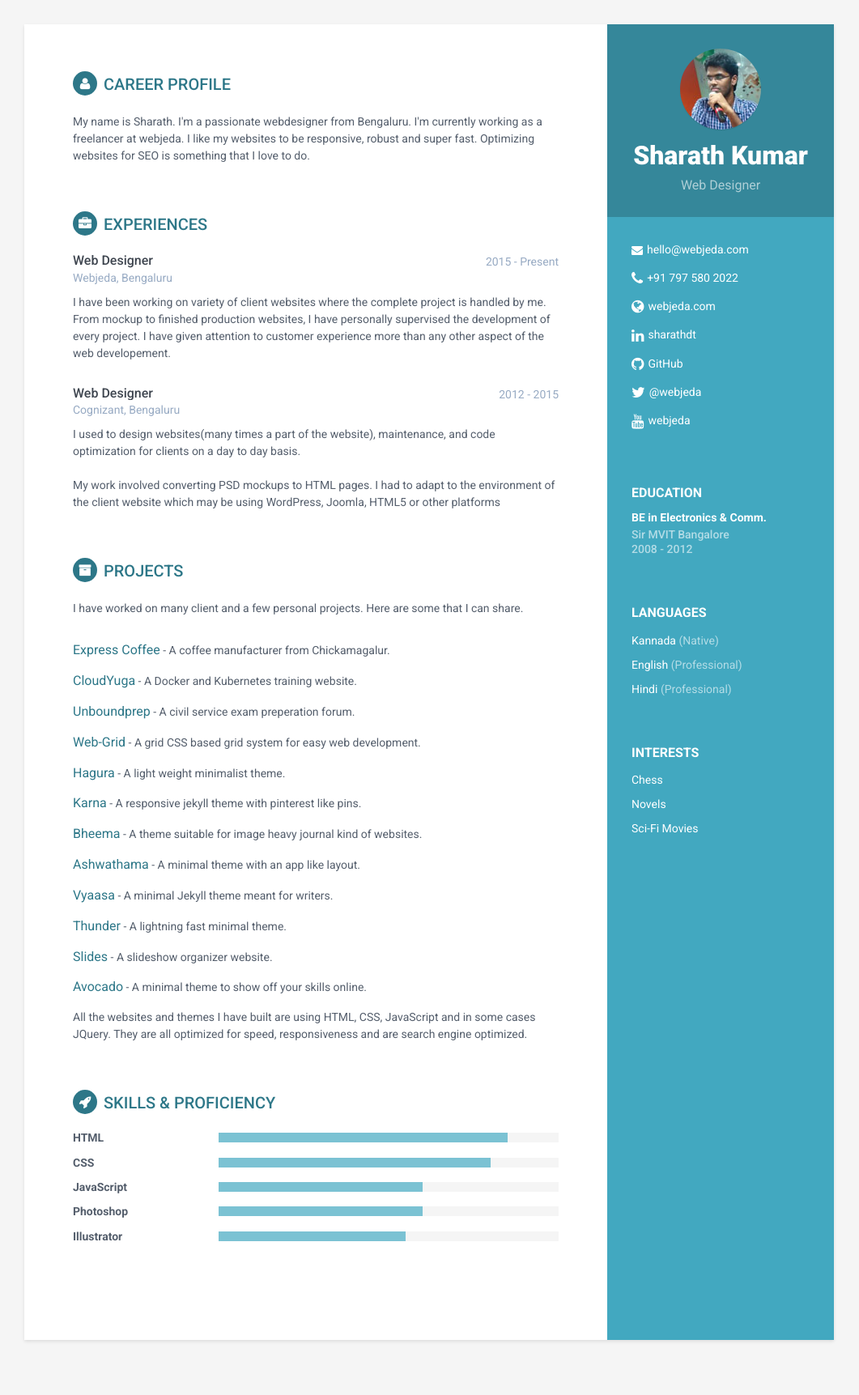
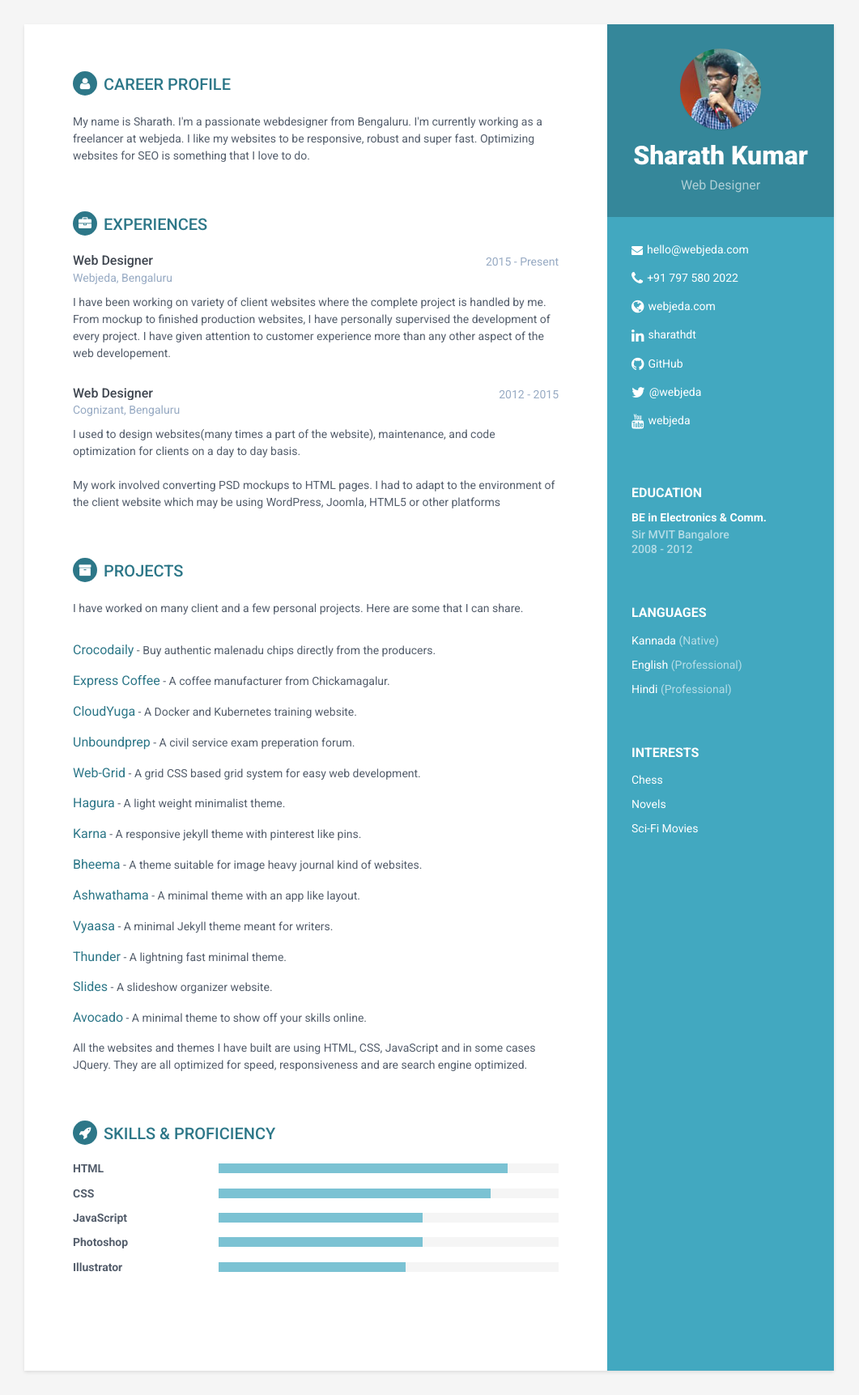
Before and after one commit to sharu725/resume, a Jekyll site: the page built from index.html, in a window 1280 px wide. Shown: the whole page at 81% size, without its empty margins (110-1171 px from the left). Built offline with Jekyll 4.4.1, drawn with Linux system fonts in a browser that asks for light colours; before the commit the page ends 1685 px from its top, so only the background shows below that.

Commit message:
add projects

```diff
--- a/_data/projects.yml
+++ b/_data/projects.yml
@@ -2,21 +2,30 @@ intro: "I have worked on many client and a few personal projects. Here are some
 extro: "All the websites and themes I have built are using HTML, CSS, JavaScript and in some cases JQuery. They are all optimized for speed, responsiveness and are search engine optimized."
 projects:
   - project:
+    title: Crocodaily
+    link: "https://crocodaily.com"
+    tagline: "Buy authentic malenadu chips directly from the producers."
+
+  - project:
     title: Express Coffee
-    link: "https://expresscoffeeindia.com"
+    link: "https://bit.ly/2TegELT"
     tagline: "A coffee manufacturer from Chickamagalur."
+
   - project:
     title: CloudYuga
     link: "https://cloudyuga.guru/"
     tagline: "A Docker and Kubernetes training website."
+
   - project:
     title: Unboundprep
-    link: "https://unboundprep.com/"
+    link: "https://bit.ly/2PsOfoi"
     tagline: "A civil service exam preperation forum."
+
   - project:
     title: Web-Grid
     link: "http://webjeda.com/web-grid/"
     tagline: "A grid CSS based grid system for easy web development."
+
   - project:
     title: Hagura
     link: "http://webjeda.com/hagura/"
```
